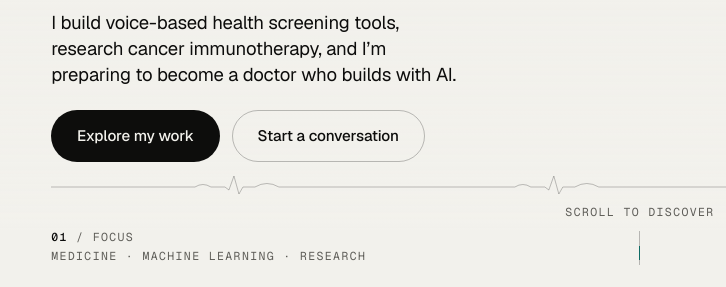
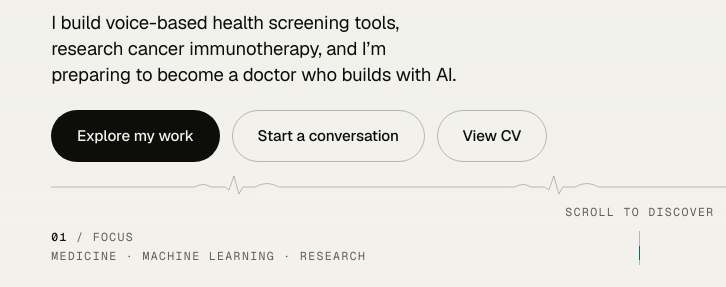
Before and after one commit to rohithakulapalli-png/portfolio, a plain HTML site: page index.html in a window 1280 px wide. Shown: the part 511-798 px from the top of the page, 0-726 px from the left. Drawn offline with nearby package versions, Linux system fonts and the light colour scheme.

Commit message:
Update CV link and button text in index.html

```diff
--- a/index.html
+++ b/index.html
@@ -2012,7 +2012,7 @@ html.intro.is-ready .hero__media { opacity: 0 !important; transform: translateY(
       <div class="hero__ctas intro-fade" style="--d:.72s">
         <a class="btn btn--solid" href="#work"><span class="roll"><span class="roll__in"><span>Explore my work</span><span aria-hidden="true">Explore my work</span></span></span></a>
         <a class="btn btn--ghost" href="#contact"><span class="roll"><span class="roll__in"><span>Start a conversation</span><span aria-hidden="true">Start a conversation</span></span></span></a>
-        <a class="btn btn--ghost" href="#contact" data-link="cv" data-optional hidden><span class="roll"><span class="roll__in"><span>Download CV</span><span aria-hidden="true">Download CV</span></span></span></a>
+        <a class="btn btn--ghost" href="#contact" data-link="cv" data-optional hidden><span class="roll"><span class="roll__in"><span>View CV</span><span aria-hidden="true">View CV</span></span></span></a>
       </div>
 
       <div class="hero__foot intro-fade" style="--d:.86s">
@@ -2766,7 +2766,7 @@ html.intro.is-ready .hero__media { opacity: 0 !important; transform: translateY(
     email: ['rohithakulapalli', 'gmail.com'].join('@'),   // split so simple scrapers can't read it from the source
     github: '',     // e.g. 'https://github.com/your-handle'
     instagram: '',  // e.g. 'https://www.instagram.com/your-handle'
-    cv: ''          // link to your CV (PDF); the Download CV button appears once this is set
+    cv: 'https://rohithakulapalli.dpdns.org/cv.html'   // one-page CV (it has a Save as PDF button)
   };
 
   var root = document.documentElement;
```
